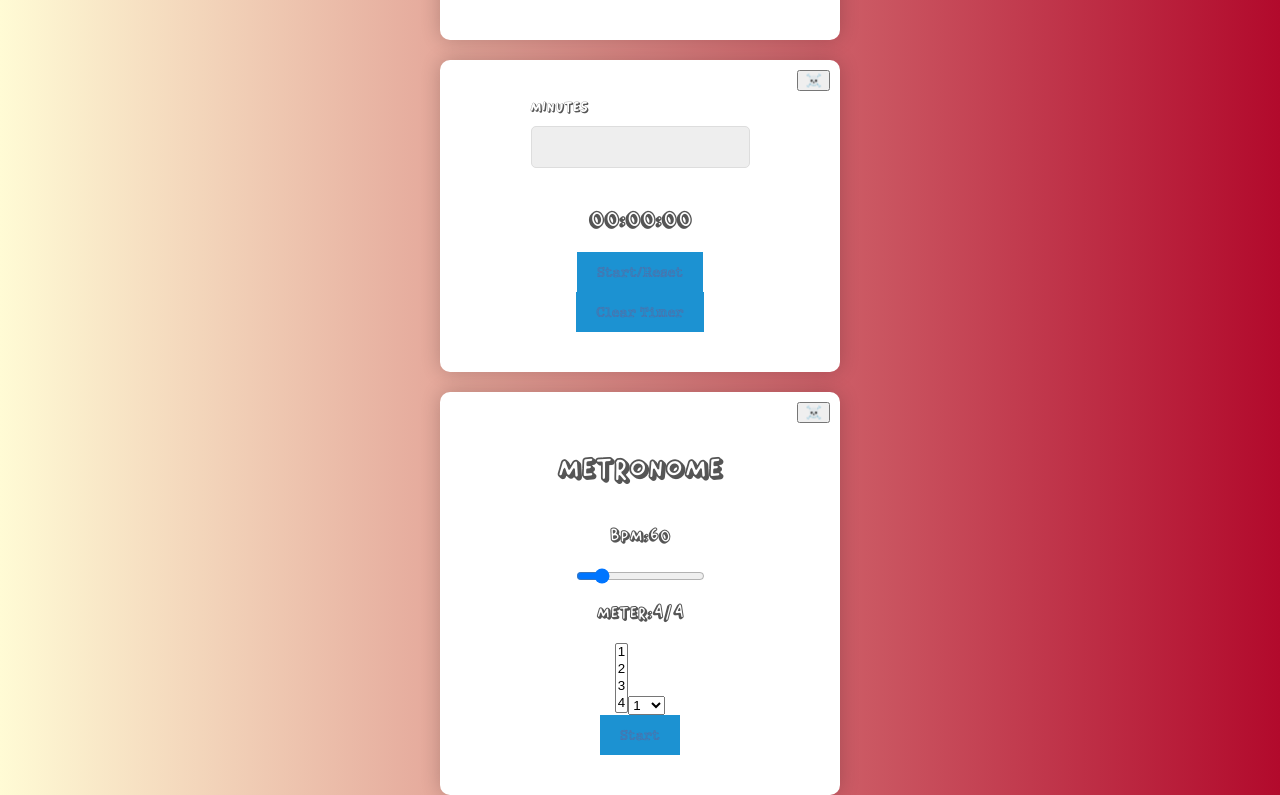
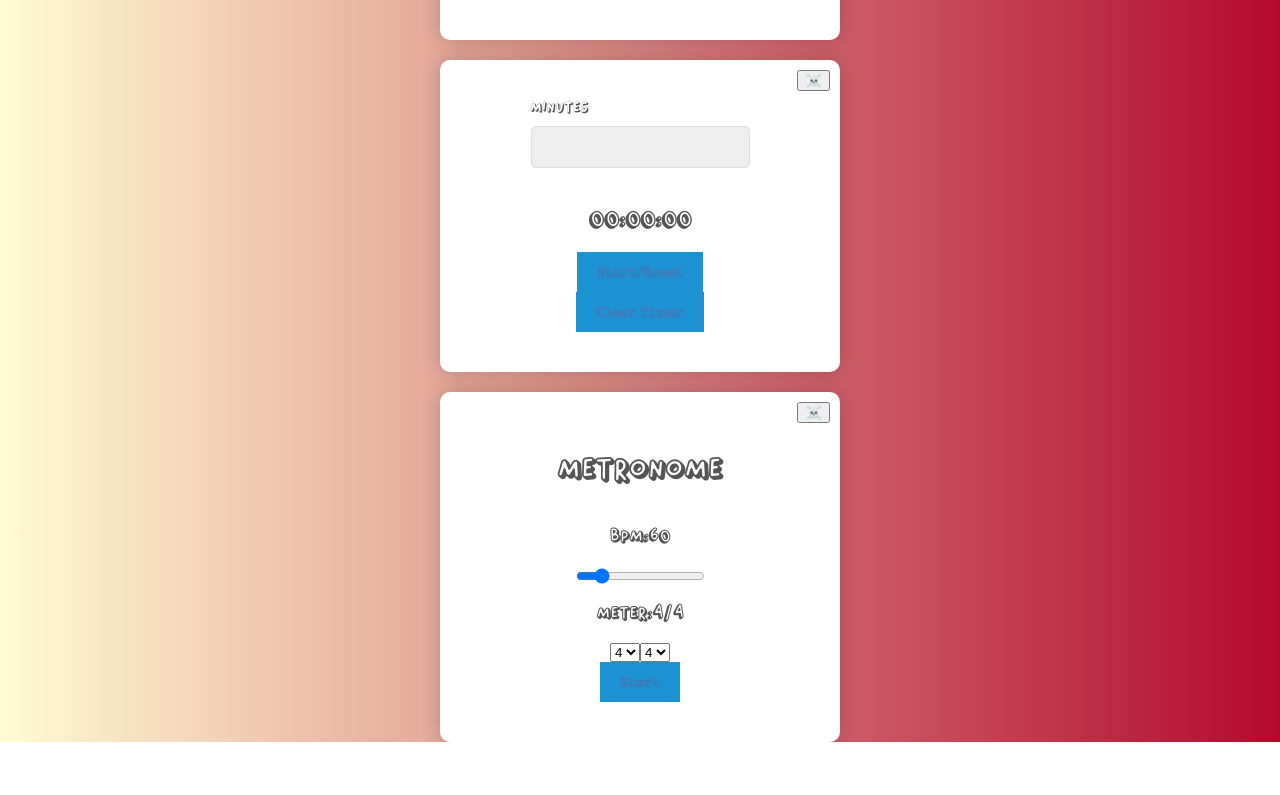
Before and after one commit to pelegsch666/shred_it_up, a React (Create React App) app: page / in a window 1280 px wide. Shown: the part 480-1275 px from the top of the page. After the commit the page ends 1222 px from the top, so only its background shows below. Built offline with nearby package versions, Linux system fonts and the light colour scheme.

Commit message:
last update

```diff
--- a/src/components/Metronome/Metronome.js
+++ b/src/components/Metronome/Metronome.js
@@ -81,18 +81,11 @@ function Metronome() {
       <div>
         {/* <input type="number" min={1} max={32}></input> */}
 
-        <select size={4} onChange={(e) => handleSetMeterBeatsCount(e)}>
-          <option value={1}>1</option>
-          <option value={2}>2</option>
-          <option value={3}>3</option>
+        <select size={1} onChange={(e) => handleSetMeterBeatsCount(e)}>
           <option value={4}>4</option>
         </select>
         <select onChange={(e) => handleSetMeterBeatsValue(e)}>
-          <option value={1}>1</option>
-          <option value={2}>2</option>
           <option value={4}>4</option>
-          <option value={8}>8</option>
-          <option value={16}>16</option>
         </select>
       </div>
       <Button onClick={handleIsPlaying}>{isPalying ? "Stop" : "Start"}</Button>
```
